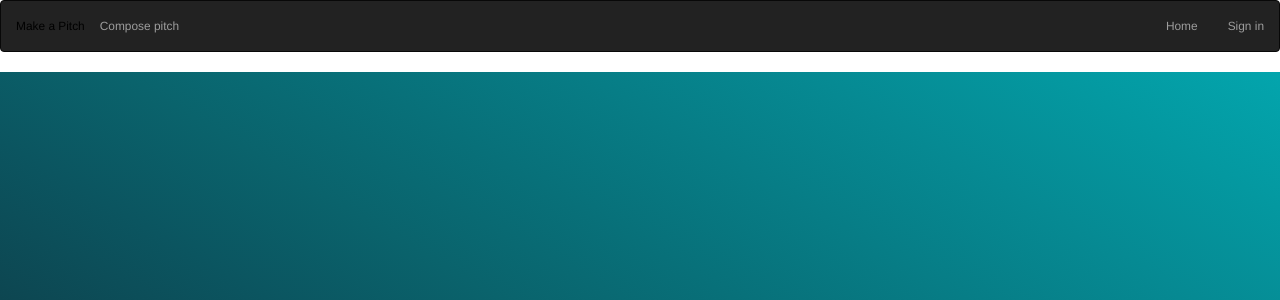
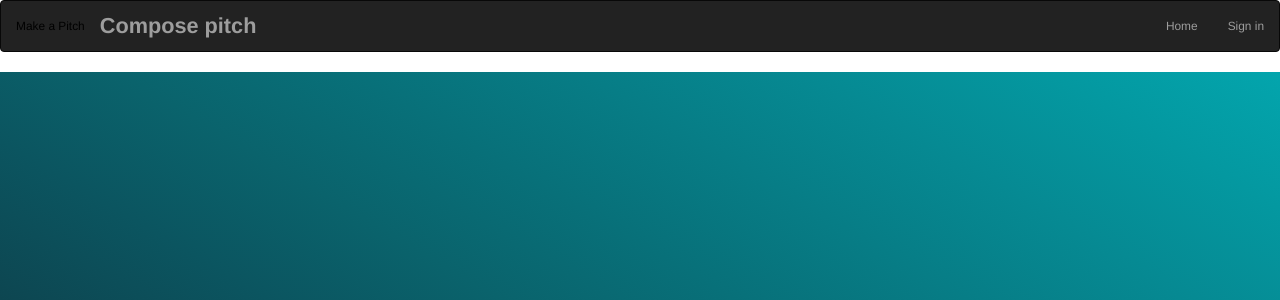
Before and after one commit to Kraft-Owaka/pitch-test, a Flask app: page / in a window 1280 px wide. Shown: the top 300 px of the page. Run offline with Flask 2, Linux system fonts and the light colour scheme; some libraries are stand-ins or nearby versions; some web fonts are replaced.

Commit message:
made changes on to the nav bar

```diff
--- a/app/templates/index.html
+++ b/app/templates/index.html
@@ -27,7 +27,7 @@
                   <a class="nav-link"  id="homCards2" data-toggle="tab" href="#event">Event Pitche</a>
                 </li>
                 <li class="nav-item">
-                  <a class="nav-link" id="homCards3"  data-toggle="tab" href="#job">Job Pitche</a>
+                  <a class="nav-link" id="homCards3"  data-toggle="tab" href="root.html">Job Pitche</a>
                 </li>
               </ul>
         </div>
--- a/app/templates/navbar.html
+++ b/app/templates/navbar.html
@@ -8,7 +8,7 @@
               <span class="icon-bar"></span>
             </button>
             <a class="navbar-brand" href="/" style="font-size: 85%;color:black;">Make a Pitch </a>
-            <a class="navbar-brand" href="/pitch/new" style="font-size: 85%;"> Compose pitch</a>
+            <a class="navbar-brand" href="/pitch/new" style="font-size: 155%;"> <strong>Compose pitch</strong></a>
         </div>
         <div class="navbar-collapse collapse">
             <ul class="nav navbar-nav navbar-right" style="font-size: 85%;">
```
